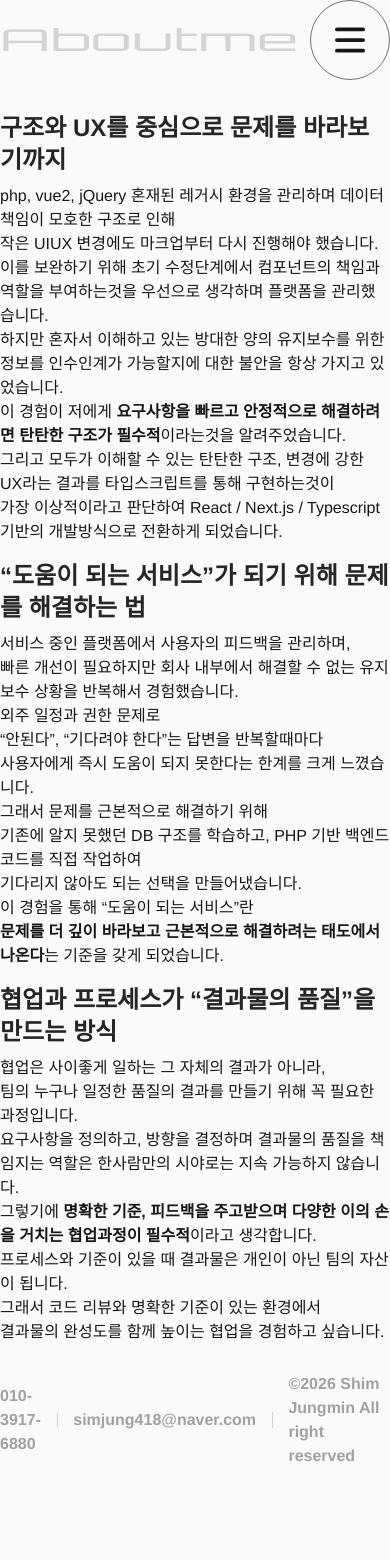
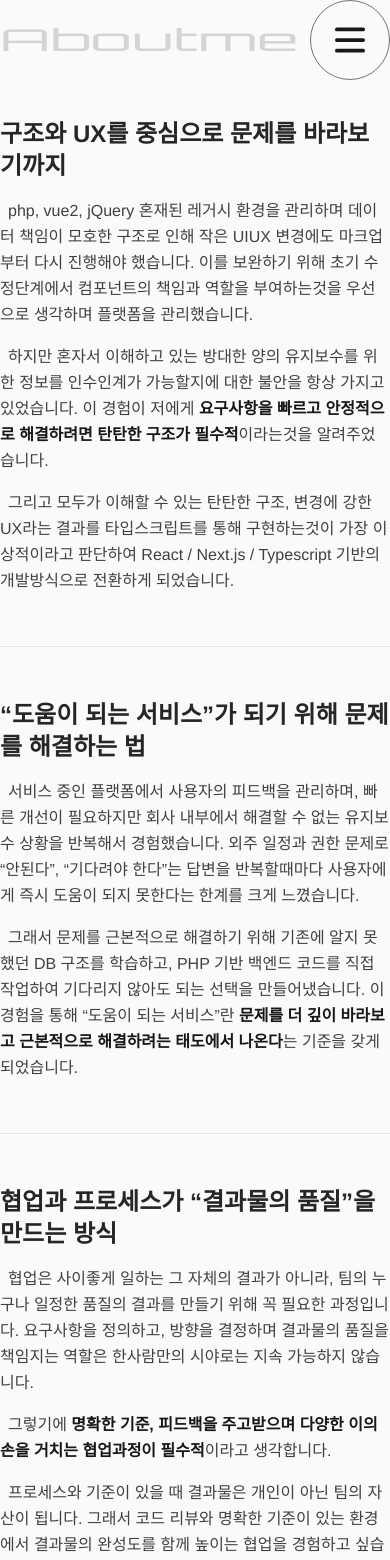
Before and after one commit to simjung418/portfolio-2025, a Next.js app: page /about in a window 390 px wide. Shown: the top 1560 px of the page. Before the commit the page ends 1468 px from the top, so only its background shows below. Built offline with nearby package versions, Linux system fonts and the light colour scheme.

Commit message:
chore: 병합 수정, about 컨텐츠 mdx로 변경

```diff
--- /dev/null
+++ b/app/about/content.mdx
@@ -0,0 +1,32 @@
+### 구조와 UX를 중심으로 문제를 바라보기까지
+
+php, vue2, jQuery 혼재된 레거시 환경을 관리하며 데이터 책임이 모호한 구조로 인해 작은 UIUX 변경에도 마크업부터 다시 진행해야 했습니다.
+이를 보완하기 위해 초기 수정단계에서 컴포넌트의 책임과 역할을 부여하는것을 우선으로 생각하며 플랫폼을 관리했습니다.
+
+하지만 혼자서 이해하고 있는 방대한 양의 유지보수를 위한 정보를 인수인계가 가능할지에 대한 불안을 항상 가지고 있었습니다.
+이 경험이 저에게 **요구사항을 빠르고 안정적으로 해결하려면 탄탄한 구조가 필수적**이라는것을 알려주었습니다.
+
+그리고 모두가 이해할 수 있는 탄탄한 구조, 변경에 강한 UX라는 결과를 타입스크립트를 통해 구현하는것이
+가장 이상적이라고 판단하여 React / Next.js / Typescript 기반의 개발방식으로 전환하게 되었습니다.
+
+---
+
+### “도움이 되는 서비스”가 되기 위해 문제를 해결하는 법
+
+서비스 중인 플랫폼에서 사용자의 피드백을 관리하며, 빠른 개선이 필요하지만 회사 내부에서 해결할 수 없는 유지보수 상황을 반복해서 경험했습니다.
+외주 일정과 권한 문제로 “안된다”, “기다려야 한다”는 답변을 반복할때마다 사용자에게 즉시 도움이 되지 못한다는 한계를 크게 느꼈습니다.
+
+그래서 문제를 근본적으로 해결하기 위해 기존에 알지 못했던 DB 구조를 학습하고, PHP 기반 백엔드 코드를 직접 작업하여 기다리지 않아도 되는 선택을 만들어냈습니다.
+이 경험을 통해 “도움이 되는 서비스”란 **문제를 더 깊이 바라보고 근본적으로 해결하려는 태도에서 나온다**는 기준을 갖게 되었습니다.
+
+---
+
+### 협업과 프로세스가 “결과물의 품질”을 만드는 방식
+
+협업은 사이좋게 일하는 그 자체의 결과가 아니라, 팀의 누구나 일정한 품질의 결과를 만들기 위해 꼭 필요한 과정입니다.
+요구사항을 정의하고, 방향을 결정하며 결과물의 품질을 책임지는 역할은 한사람만의 시야로는 지속 가능하지 않습니다.
+
+그렇기에 **명확한 기준, 피드백을 주고받으며 다양한 이의 손을 거치는 협업과정이 필수적**이라고 생각합니다.
+
+프로세스와 기준이 있을 때 결과물은 개인이 아닌 팀의 자산이 됩니다.
+그래서 코드 리뷰와 명확한 기준이 있는 환경에서 결과물의 완성도를 함께 높이는 협업을 경험하고 싶습니다.
--- a/app/about/page.tsx
+++ b/app/about/page.tsx
@@ -1,61 +1,23 @@
 
 import { Metadata } from "next";
+import AboutContent from "./content.mdx";
 
 export const metadata: Metadata = {
-  title: "Aboutme"
-}
+  title: "Aboutme",
+};
 
 export default function AboutPage() {
   return (
     <>
-      <ul className="mt-8 flex flex-col sm:gap-7 gap-4 **:[&_dl]:flex **:[&_dl]:flex-col **:sm:[&_dl]:gap-4 **:[&_dl]:gap-2 **:sm:[&_dt]:text-4xl **:[&_dt]:text-2xl **:[&_dt]:font-bold **:[&_dt]:text-neutral-800 **:sm:[dd]:text-xl/8 **:[dd]:text-md **:[dd]:font-medium">
-        <li>
-          <dl>
-            <dt>구조와 UX를 중심으로 문제를 바라보기까지</dt>
-            <dd>
-              <p>php, vue2, jQuery 혼재된 레거시 환경을 관리하며 데이터 책임이 모호한 구조로 인해</p>
-              <p>작은 UIUX 변경에도 마크업부터 다시 진행해야 했습니다.</p>
-              <p>이를 보완하기 위해 초기 수정단계에서 컴포넌트의 책임과 역할을 부여하는것을 우선으로 생각하며 플랫폼을 관리했습니다.</p>
-              <p>하지만 혼자서 이해하고 있는 방대한 양의 유지보수를 위한 정보를 인수인계가 가능할지에 대한 불안을 항상 가지고 있었습니다.</p>
-              <p>이 경험이 저에게 <strong>요구사항을 빠르고 안정적으로 해결하려면 탄탄한 구조가 필수적</strong>이라는것을 알려주었습니다.</p>
-              <p>그리고 모두가 이해할 수 있는 탄탄한 구조, 변경에 강한 UX라는 결과를 타입스크립트를 통해 구현하는것이</p>
-              <p>가장 이상적이라고 판단하여 React / Next.js / Typescript 기반의 개발방식으로 전환하게 되었습니다.</p>
-            </dd>
-          </dl>
-        </li>
-        <li>
-          <dl>
-            <dt>“도움이 되는 서비스”가 되기 위해 문제를 해결하는 법</dt>
-            <dd>
-              <p>서비스 중인 플랫폼에서 사용자의 피드백을 관리하며,</p>
-              <p>빠른 개선이 필요하지만 회사 내부에서 해결할 수 없는 유지보수 상황을 반복해서 경험했습니다.</p>
-              <p>외주 일정과 권한 문제로</p>
-              <p>“안된다”, “기다려야 한다”는 답변을 반복할때마다</p>
-              <p>사용자에게 즉시 도움이 되지 못한다는 한계를 크게 느꼈습니다.</p>
-              <p>그래서 문제를 근본적으로 해결하기 위해</p>
-              <p>기존에 알지 못했던 DB 구조를 학습하고, PHP 기반 백엔드 코드를 직접 작업하여</p>
-              <p>기다리지 않아도 되는 선택을 만들어냈습니다.</p>
-              <p>이 경험을 통해 “도움이 되는 서비스”란</p>
-              <p><strong>문제를 더 깊이 바라보고 근본적으로 해결하려는 태도에서 나온다</strong>는 기준을 갖게 되었습니다.</p>
-            </dd>
-          </dl>
-        </li>
-        <li>
-          <dl>
-            <dt>협업과 프로세스가 “결과물의 품질”을 만드는 방식</dt>
-            <dd>
-              <p>협업은 사이좋게 일하는 그 자체의 결과가 아니라,</p>
-              <p>팀의 누구나 일정한 품질의 결과를 만들기 위해 꼭 필요한 과정입니다.</p>
-              <p>요구사항을 정의하고, 방향을 결정하며 결과물의 품질을 책임지는 역할은 한사람만의 시야로는 지속 가능하지 않습니다.</p>
-              <p>그렇기에 <strong>명확한 기준, 피드백을 주고받으며 다양한 이의 손을 거치는 협업과정이 필수적</strong>이라고 생각합니다.</p>
-              <p>프로세스와 기준이 있을 때 결과물은 개인이 아닌 팀의 자산이 됩니다.</p>
-              <p>그래서 코드 리뷰와 명확한 기준이 있는 환경에서</p>
-              <p>결과물의 완성도를 함께 높이는 협업을 경험하고 싶습니다.</p>
-            </dd>
-          </dl>
-        </li>
-      </ul>
+      <article className="prose prose-neutral sm:prose-h3:text-4xl prose-h3:text-2xl prose-h3:font-bold prose-h3:text-neutral-800 prose-hr:my-13 prose-p:text-md prose-p:font-medium sm:prose-p:text-xl prose-p:my-4 prose-p:leading-relaxed mt-8 max-w-none">
+        <div className="[&_p]:max-w-[70ch] [&_p]:indent-2">
+          <AboutContent />
+        </div>
+      </article>
     </>
   );
 }
 /* // PARKING 가독성 조정 */
+{
+  /* <ul className="mt-8 sm:gap-7 gap-4 **:[&_dl]:flex **:[&_dl]:flex-col **:sm:[&_dl]:gap-4 **:[&_dl]:gap-2 **:sm:[&_dt]:text-4xl **:[&_dt]:text-2xl **:[&_dt]:font-bold **:[&_dt]:text-neutral-800 **:sm:[dd]:text-xl/8 **:[dd]:text-md **:[dd]:font-medium"></ul> */
+}
--- a/app/globals.css
+++ b/app/globals.css
@@ -1,8 +1,14 @@
 @import "tailwindcss";
+@plugin "@tailwindcss/typography";
 
 :root {
   --background: #fafafa;
   --foreground: #171717;
+}
+
+@theme {
+  --button-background: oklch(97% 0 0);
+  --button-shadow: oklch(70.8% 0 0);
 }
 
 @theme inline {
@@ -54,3 +60,24 @@ a,
 button {
   @apply focus-visible:ring-1 focus-visible:ring-green-400 focus-visible:outline-none;
 }
+
+.shadowed-button {
+  box-shadow:
+    -4px -4px 30px var(--color-white),
+    4px 4px 30px --alpha(var(--button-shadow) / 0.4),
+    inset -4px -4px 4px --alpha(var(--button-shadow) / 0.25),
+    inset 4px 4px 4px var(--color-white);
+  background: var(--button-background);
+}
+
+.shadowed-button:hover {
+  box-shadow:
+    -4px -4px 30px var(--color-white),
+    4px 4px 30px --alpha(var(--button-shadow) / 0.4);
+}
+
+.shadowed-button:active {
+  box-shadow:
+    -4px -4px 4px --alpha(var(--color-white) / 0.7),
+    4px 4px 4px --alpha(var(--button-shadow) / 0.2);
+}
--- a/app/page.tsx
+++ b/app/page.tsx
@@ -9,7 +9,7 @@ export default function Home() {
   return (
     <>
       <h2 className="text-green-500">구조와 UX를 중심으로 문제를 해결하는</h2>
-      <h2>5년 차 프론트엔드 개발자, 심정민 입니다.</h2>
+      <h2>5년 차 프론트엔드 개발자, 심정민입니다.</h2>
       <p className="mt-4 font-semibold sm:mt-8 sm:text-3xl text-md sm:leading-normal">레거시 환경 실무 경험을 바탕으로 UX와 개발 구조가</p>
       <p className="font-semibold sm:text-3xl text-md sm:leading-normal">사용자에게 실제로 <strong className="font-black">도움이 되는 서비스로 이어지도록</strong> 고민하는 코딩을 합니다.</p>
       <p className="font-semibold sm:text-3xl text-md sm:leading-normal">팀의 프로세스와 협업을 통해 더 나은 결과물을 만들어가는 환경에서 성장하고 싶습니다.</p>
--- a/components/ui/Navigation.tsx
+++ b/components/ui/Navigation.tsx
@@ -5,7 +5,6 @@ import { usePathname } from "next/navigation";
 import { Bars3Icon } from "@heroicons/react/16/solid";
 import { useEffect, useRef, useState } from "react";
 import { RoutePath,  ROUTES } from "@/lib/types";
-
 
 export const Navigation = () => {
   const [isNavOpening, setIsNavOpening] = useState(false);
--- /dev/null
+++ b/mdx-components.tsx
@@ -0,0 +1,7 @@
+import type { MDXComponents } from 'mdx/types'
+
+export function useMDXComponents(components: MDXComponents): MDXComponents {
+  return {
+    ...components,
+  }
+}
--- /dev/null
+++ b/next.config.mjs
@@ -0,0 +1,15 @@
+import createMDX from '@next/mdx'
+
+/** @type {import('next').NextConfig} */
+const nextConfig = {
+  // 마크다운 및 MDX 파일을 포함하도록 `pageExtensions`를 구성합니다
+  pageExtensions: ['js', 'jsx', 'md', 'mdx', 'ts', 'tsx'],
+  // 선택적으로 다른 Next.js 구성 추가 가능
+}
+
+const withMDX = createMDX({
+  // 원한다면 여기에서 마크다운 플러그인을 추가하세요
+})
+
+// MDX 구성과 Next.js 구성을 병합합니다
+export default withMDX(nextConfig)
--- a/package.json
+++ b/package.json
@@ -10,7 +10,10 @@
   },
   "dependencies": {
     "@heroicons/react": "^2.2.0",
-    "framer-motion": "^12.28.1",
+    "@mdx-js/loader": "^3.1.1",
+    "@mdx-js/react": "^3.1.1",
+    "@next/mdx": "^16.1.2",
+    "@types/mdx": "^2.0.13",
     "next": "^14.2.7",
     "react": "^18.3.1",
     "react-dom": "^18.3.1",
@@ -19,6 +22,7 @@
   "devDependencies": {
     "@eslint/eslintrc": "^3",
     "@tailwindcss/postcss": "^4",
+    "@tailwindcss/typography": "^0.5.19",
     "@types/node": "^20",
     "@types/react": "^19",
     "@types/react-dom": "^19",
```
Also changed, not shown: 1 other file (tests, documents, lock files or other folders).
